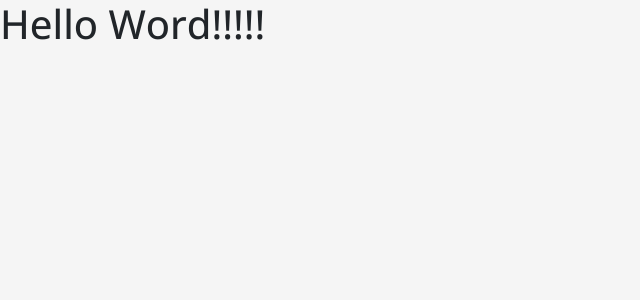
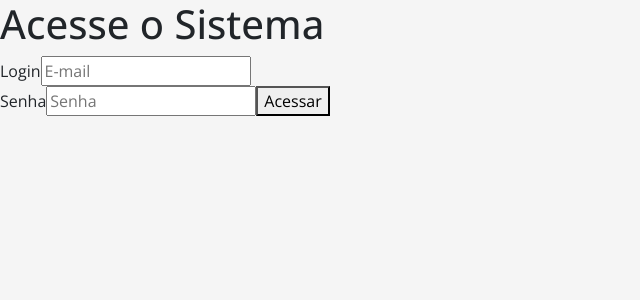
Before and after one commit to ricardo-werner/LAB365-FullStack-M3PFC-FrontEnd-Squad2, a React (Vite) app: page / in a window 1280 px wide. Shown: the top 300 px of the page, without its empty margins (0-640 px from the left). Built offline with nearby package versions, Linux system fonts and the light colour scheme.

Commit message:
Estrutura de login básico

```diff
--- a/src/App.jsx
+++ b/src/App.jsx
@@ -1,12 +1,12 @@
-import './App.css';
+import { Outlet, Router } from "react-router-dom";
+import "./App.css";
 
 function App() {
-
   return (
-    <>
-      <h1>Hello Word!!!!!</h1>
-    </>
-  )
+    <div className="App">
+      <Outlet />
+    </div>
+  );
 }
 
-export default App
+export default App;
--- /dev/null
+++ b/src/Router.jsx
@@ -0,0 +1,10 @@
+import { Login } from "./pages/Login";
+import { createBrowserRouter } from "react-router-dom";
+
+export const AppRouter = createBrowserRouter([
+  // <--- aqui é onde você configura as rotas da sua aplicação
+  {
+    path: "/",
+    element: <Login />,
+  },
+]);
--- a/src/main.jsx
+++ b/src/main.jsx
@@ -1,10 +1,9 @@
-import React from 'react'
-import ReactDOM from 'react-dom/client'
-import App from './App.jsx'
-import './global.css'
+import React from "react";
+import ReactDOM from "react-dom/client";
+import "./global.css";
+import { RouterProvider } from "react-router-dom";
+import { AppRouter } from "./Router";
 
-ReactDOM.createRoot(document.getElementById('root')).render(
-  <React.StrictMode>
-    <App />
-  </React.StrictMode>,
-)
+ReactDOM.createRoot(document.getElementById("root")).render(
+  <RouterProvider router={AppRouter} />
+);
--- /dev/null
+++ b/src/pages/Login.jsx
@@ -0,0 +1,52 @@
+import { useNavigate } from "react-router-dom";
+import axios from "axios";
+
+export const Login = () => {
+  const navigate = useNavigate();
+
+  const handleSubmit = async (e) => {
+    e.preventDefault();
+    const { email, senha } = e.target.elements;
+    try {
+      const response = await axios.post(
+        "http://localhost:3333/api/usuario/login",
+        {
+          email: email.value,
+          senha: senha.value,
+        }
+      );
+      if (response.status === 200) {
+        alert("Login realizado com sucesso");
+        localStorage.setItem("token", response.data.token);
+
+        //Configurar cabeçalho das requisições
+        axios.defaults.headers.common[
+          "Authorization"
+        ] = `Bearer ${response.data.token}`;
+      }
+      if (response.status === 401) {
+        alert("Login ou senha inválidos!!!!");
+      }
+    } catch (error) {
+      console.log(error);
+    }
+  };
+
+  return (
+    <div>
+      <h1>Acesse o Sistema</h1>
+      <form onSubmit={handleSubmit}>
+        <label>
+          Login
+          <input name="email" type="email" placeholder="E-mail" />
+        </label>
+        <br></br>
+        <label>
+          Senha
+          <input name="senha" type="password" placeholder="Senha" />
+        </label>
+        <button type="submit">Acessar</button>
+      </form>
+    </div>
+  );
+};
```
